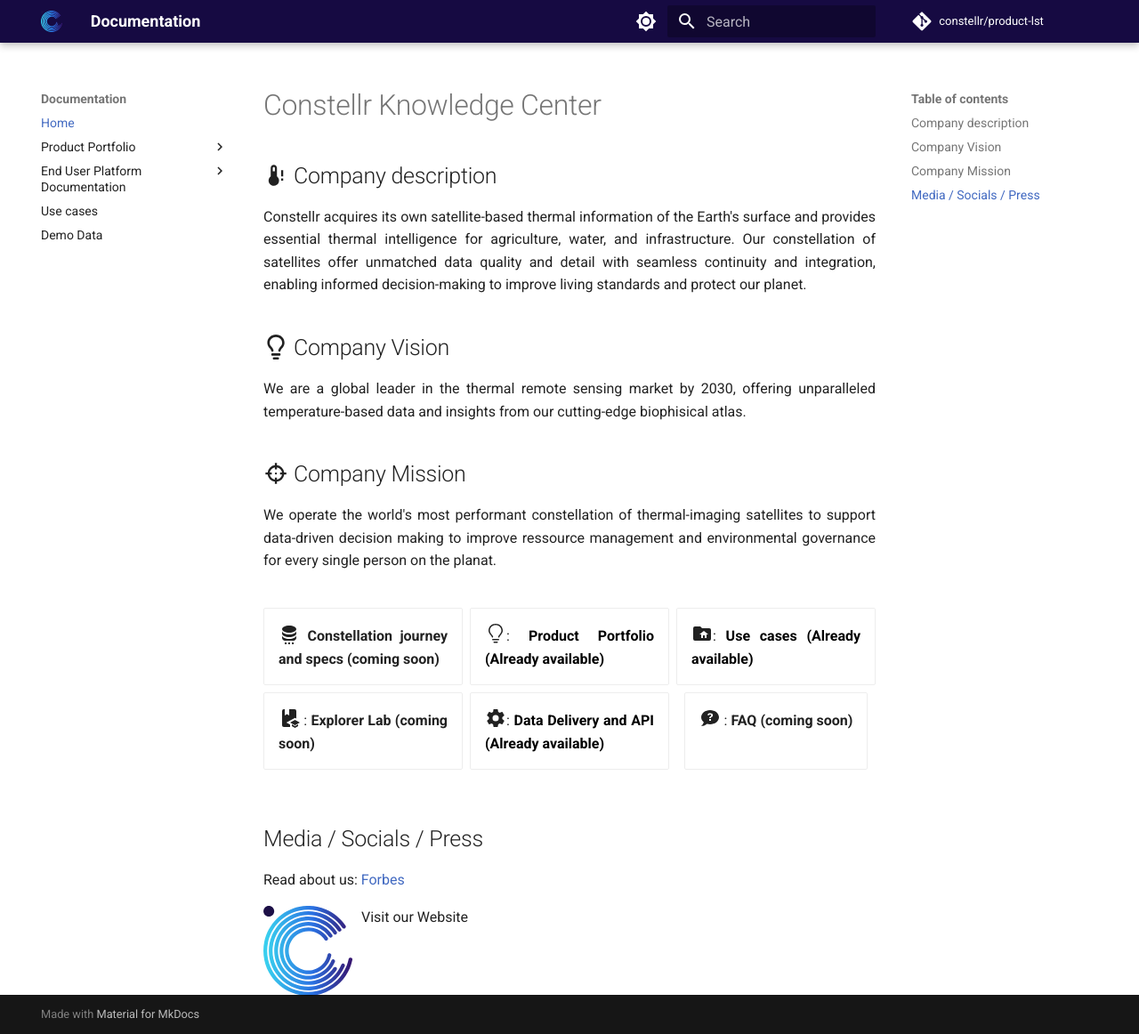
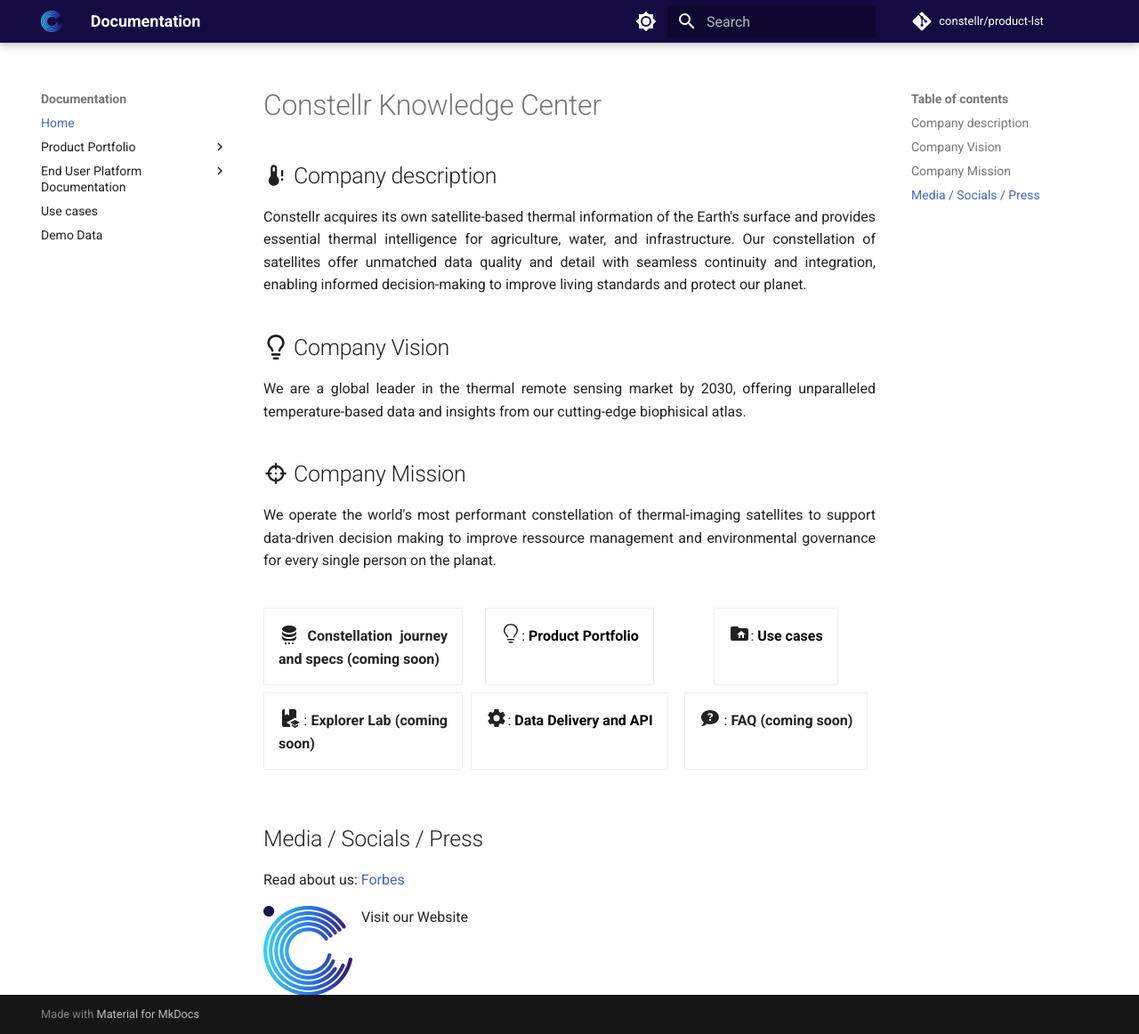
Before and after one commit to constellr/product-lst, an MkDocs documentation site: the page built from docs/index.md, in a window 1280 px wide and 1162 px high. Shown: the whole window at 89% size. Built offline with MkDocs 1.6.1 and Material for MkDocs 9.7.7, drawn with Linux system fonts in a browser that asks for light colours; comment, search, counter and statistics services are not loaded; the version menu is left out.

Commit message:
Update index.md to remove "Already available" from product links for clarity

```diff
--- a/docs/index.md
+++ b/docs/index.md
@@ -16,13 +16,13 @@
 
 -   :material-database-settings:{ .lg .left } __Constellation journey and specs (coming soon)__
 
--   :octicons-light-bulb-24:{ .lg .left }:  <a href="https://constellr.github.io/product-lst/Constellr-product-offer/" style="color: black;">**Product Portfolio (Already available)**</a>
+-   :octicons-light-bulb-24:{ .lg .left }:  <a href="https://constellr.github.io/product-lst/Constellr-product-offer/" style="color: black;">**Product Portfolio**</a>
 
--   :material-folder-home:{ .lg .left }:  <a href="https://constellr.github.io/product-lst/use-cases/" style="color: black;">**Use cases (Already available)**</a>
+-   :material-folder-home:{ .lg .left }:  <a href="https://constellr.github.io/product-lst/use-cases/" style="color: black;">**Use cases**</a>
 
 -   :material-book-education:{ .lg .left } : __Explorer Lab (coming soon)__
 
--   :material-cog:{ .lg .left }:  <a href="https://constellr.github.io/product-lst/UI-documentation/" style="color: black;">**Data Delivery and API (Already available)**</a>
+-   :material-cog:{ .lg .left }:  <a href="https://constellr.github.io/product-lst/UI-documentation/" style="color: black;">**Data Delivery and API**</a>
 
 -   :material-chat-question:{ .lg .left } : __FAQ (coming soon)__
 
```
